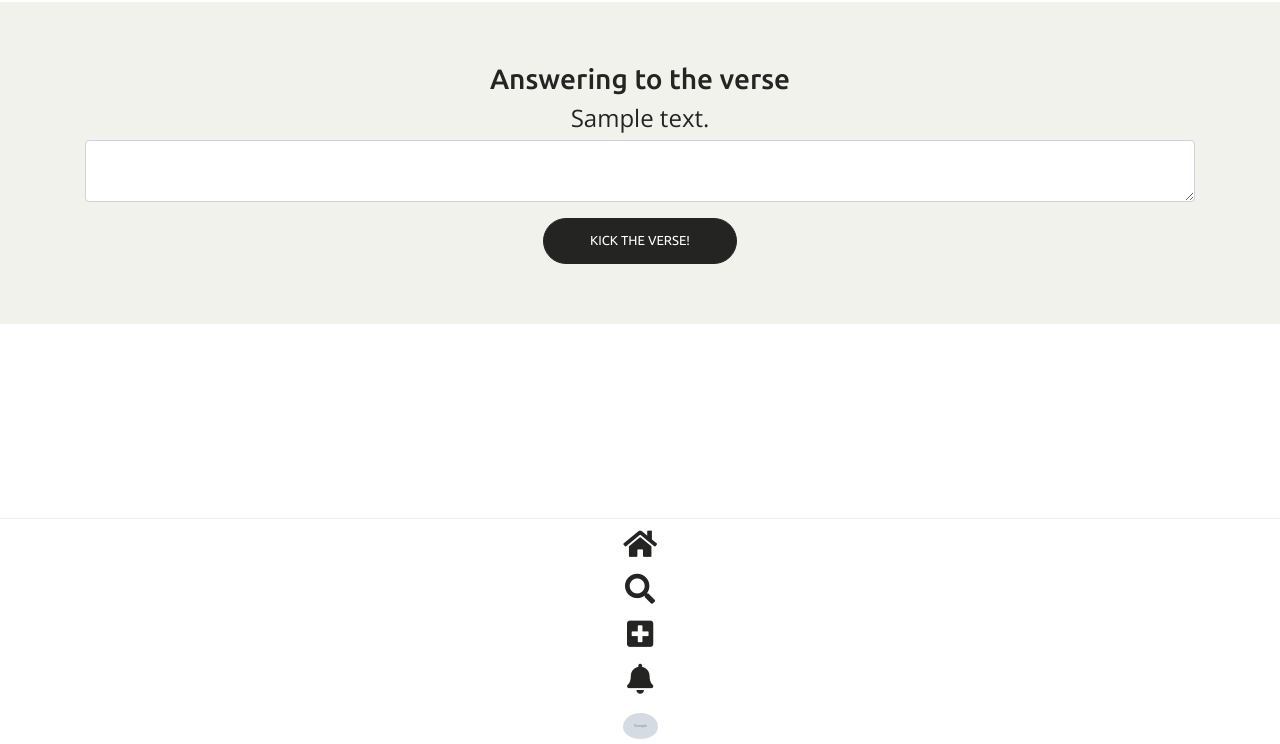
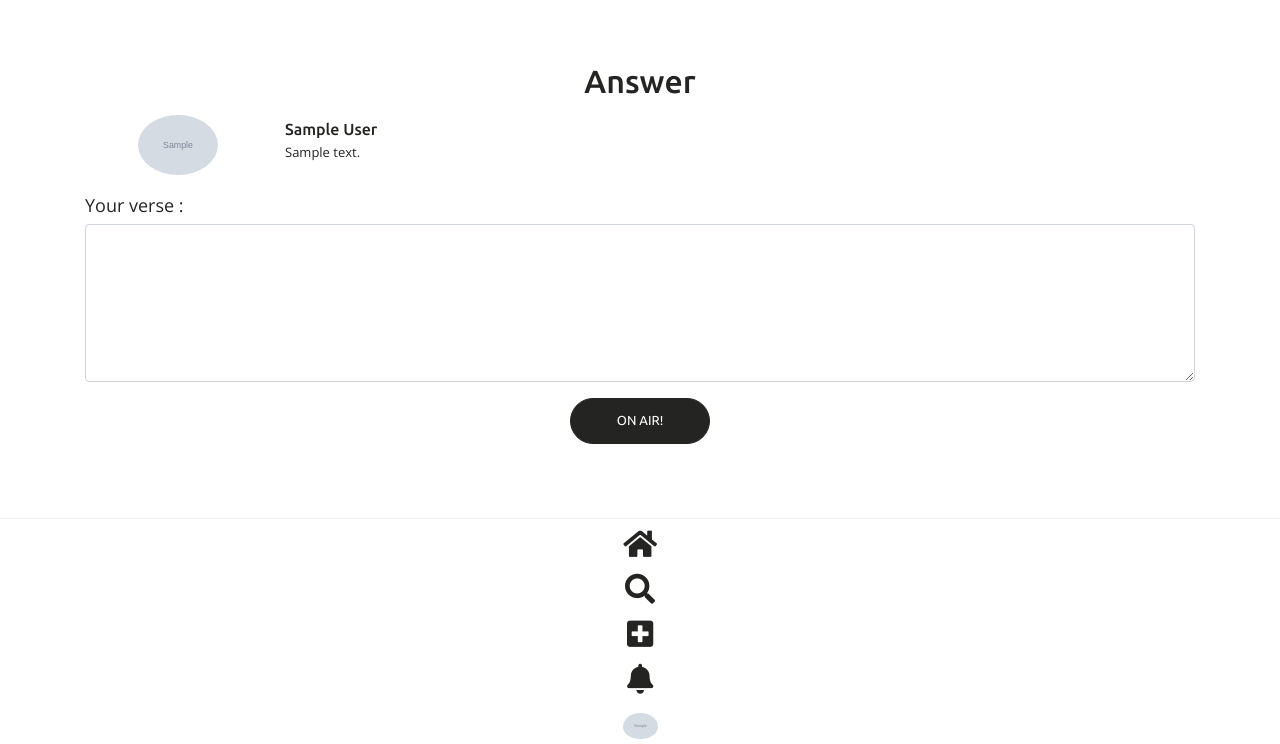
Before and after one commit to tacro/rhyme-pjt, a Django app: page /verses/1/answer/ in a window 1280 px wide. Shown: the part 48-792 px from the top of the page. Run offline with Django 3.2, Linux system fonts and the light colour scheme; a user stored in the database is signed in; tables that the repository leaves empty hold one stand-in row (values such as "Sample post"); grey boxes marked "Sample" are stand-in pictures; some libraries are stand-ins or nearby versions.

Commit message:
modified answer & create

```diff
--- a/rhyme/static/rhyme/css/style.css
+++ b/rhyme/static/rhyme/css/style.css
@@ -35,7 +35,7 @@ p {
 }
 
 section {
-  background: #F2F2ED;
+  background: #fff;
   overflow: hidden;
 }
 
--- a/verses/static/verses/css/verses.css
+++ b/verses/static/verses/css/verses.css
@@ -1,22 +1,41 @@
 /* =====================================
-  Create-post
+  Create, Answer, Beef
 ======================================*/
-#create-post {
-  padding: 25px 20px;
-  border-radius: 4px;
+#create-post, #answer-post, #beef-post {
+  padding: 0px 20px;
 }
 
-#create-post form.form-control {
-  font-family: "Open Sans", "游ゴシック Medium", "游ゴシック体", "Yu Gothic Medium", YuGothic, "ヒラギノ角ゴ ProN", "Hiragino Kaku Gothic ProN", "メイリオ", Meiryo, "ＭＳ Ｐゴシック", "MS PGothic", sans-serif;
-  padding: 10px 15px;
-  font-size: 12px;
-  line-height: 24px;
+#create-post h3, #answer-post h3, #beef-post h3 {
+  font-size: 20px;
 }
 
-#create-post form textarea.form-control {
-  min-height: 164px;
+#create-post .form-group {
+  font-family: "Open Sans", "游ゴシック Medium", "游ゴシック体", "Yu Gothic Medium", YuGothic, "ヒラギノ角ゴ ProN", "Hiragino Kaku Gothic ProN", "メイリオ", Meiryo, "ＭＳ Ｐゴシック", "MS PGothic", sans-serif;
+  margin: 15px 5px;
+}
+/*
+#create-post .form-control form textarea,
+#answer-post .form-control form textarea,
+#beef-post .form-control form textarea, {
   margin: 30px auto 50px auto;
-  border: 1px solid #242423;
+  border: 150px solid #242423;
+} */
+
+/* Answer */
+#answer-post .target {
+  margin: 15px auto;
+}
+
+#answer-post .target h6 {
+  margin: 5px 0 0 0;
+}
+
+#answer-post .target img {
+  max-height: 60px;
+}
+
+#answer-post h4 {
+  font-size: 18px;
 }
 
 /* =====================================
--- a/verses/templates/verses/answer.html
+++ b/verses/templates/verses/answer.html
@@ -10,18 +10,35 @@
 <section class="text-center" id="answer-post">
   <div class="content-box-sm">
     <div class="container">
-    <h3>Answering to the verse</h3>
-    <h4>{{ target.body }}</h4>
+    <h2>Answer</h2>
+    <div class="row target">
+      <div class="col-2">
+        {% if target.rhymer.icon %}
+          <img src="{{ target.rhymer.icon.url }}" class="img-fluid rounded-circle" alt="user's icon">
+        {% else %}
+          <img src="{% static 'default_icon.png' %}" alt="user's icon">
+        {% endif %}
+      </div>
+      <div class="col-10 text-left">
+        {% if target.rhymer.mcname %}
+          <h6>{{ target.rhymer.mcname }}</h6>
+        {% else %}
+          <h6>{{ target.rhymer.username }}</h6>
+        {% endif %}
+        <p>{{ target.body }}</p>
+      </div>
+    </div>
       <div class="row">
         <div class="col-12">
+          <h4 class="text-left">Your verse : </h4>
           <form method="POST" action="{% url 'answer' target.id %}">
             {% csrf_token %}
           <div class="form-group">
-          <textarea name="body" class="form-control"></textarea>
+          <textarea name="body" class="form-control" rows="6"></textarea>
           </div>
         </div>
         <div class="col-12">
-          <input class="btn btn-general btn-black" type="submit" role="button" value="Kick the verse!" />
+          <input class="btn btn-general btn-black" type="submit" role="button" value="On Air!" />
           </form>
         </div>
       </div>
--- a/verses/templates/verses/beef.html
+++ b/verses/templates/verses/beef.html
@@ -10,18 +10,18 @@
 <section class="text-center" id="beef-post">
   <div class="content-box-sm">
     <div class="container">
-    <h3>Beef against the verse</h3>
+    <h3>Beef</h3>
     <h4>{{ target.body }}</h4>
       <div class="row">
         <div class="col-12">
           <form method="POST" action="{% url 'beef' target.id %}">
             {% csrf_token %}
           <div class="form-group">
-          <textarea name="body" class="form-control"></textarea>
+          <textarea name="body" class="form-control" rows="6"></textarea>
           </div>
         </div>
         <div class="col-12">
-          <input class="btn btn-general btn-black" type="submit" role="button" value="Kick the verse!" />
+          <input class="btn btn-general btn-black" type="submit" role="button" value="On Air!" />
           </form>
         </div>
       </div>
--- a/verses/templates/verses/create.html
+++ b/verses/templates/verses/create.html
@@ -10,17 +10,17 @@
 <section class="text-center" id="create-post">
   <div class="content-box-sm">
     <div class="container">
-    <h3>Create new Verse</h3>
+    <h3>Kick the verse</h3>
       <div class="row">
         <div class="col-12">
           <form method="POST" action="{% url 'create' %}">
             {% csrf_token %}
           <div class="form-group">
-          <textarea name="body" class="form-control"></textarea>
+          <textarea name="body" class="form-control" rows="6"></textarea>
           </div>
         </div>
         <div class="col-12">
-          <input class="btn btn-general btn-black" type="submit" role="button" value="Kick the verse!" />
+          <input class="btn btn-general btn-black" type="submit" role="button" value="On Air!" />
           </form>
         </div>
       </div>
```
